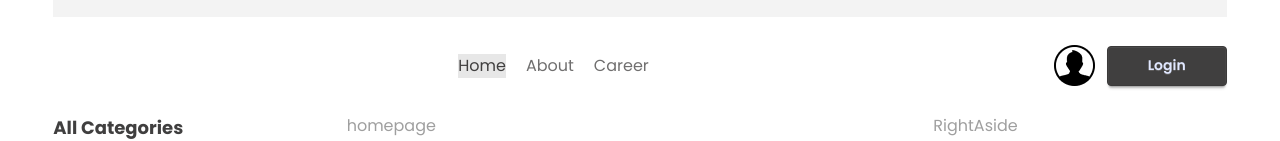
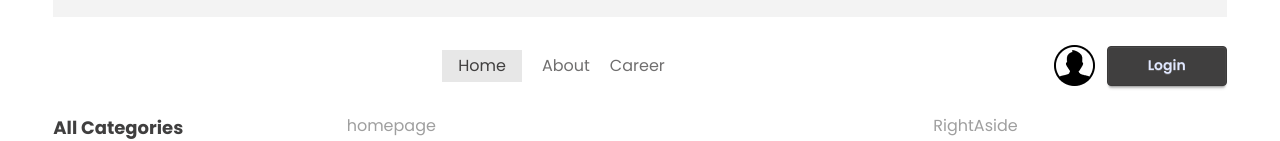
Before and after one commit to Big-Smokkee/Dragon-News, a React (Vite) app: page / in a window 1280 px wide. Shown: the part 329-470 px from the top of the page. Built offline with nearby package versions, Linux system fonts and the light colour scheme.

Commit message:
fix style for anchor active class

```diff
--- a/src/index.css
+++ b/src/index.css
@@ -18,5 +18,5 @@
     font-family: "Poppins", sans-serif;
 }
 a.active{
-    @apply bg-base-300 text-primary;
+    @apply bg-base-300 text-primary px-4 py-1;
 }
```
